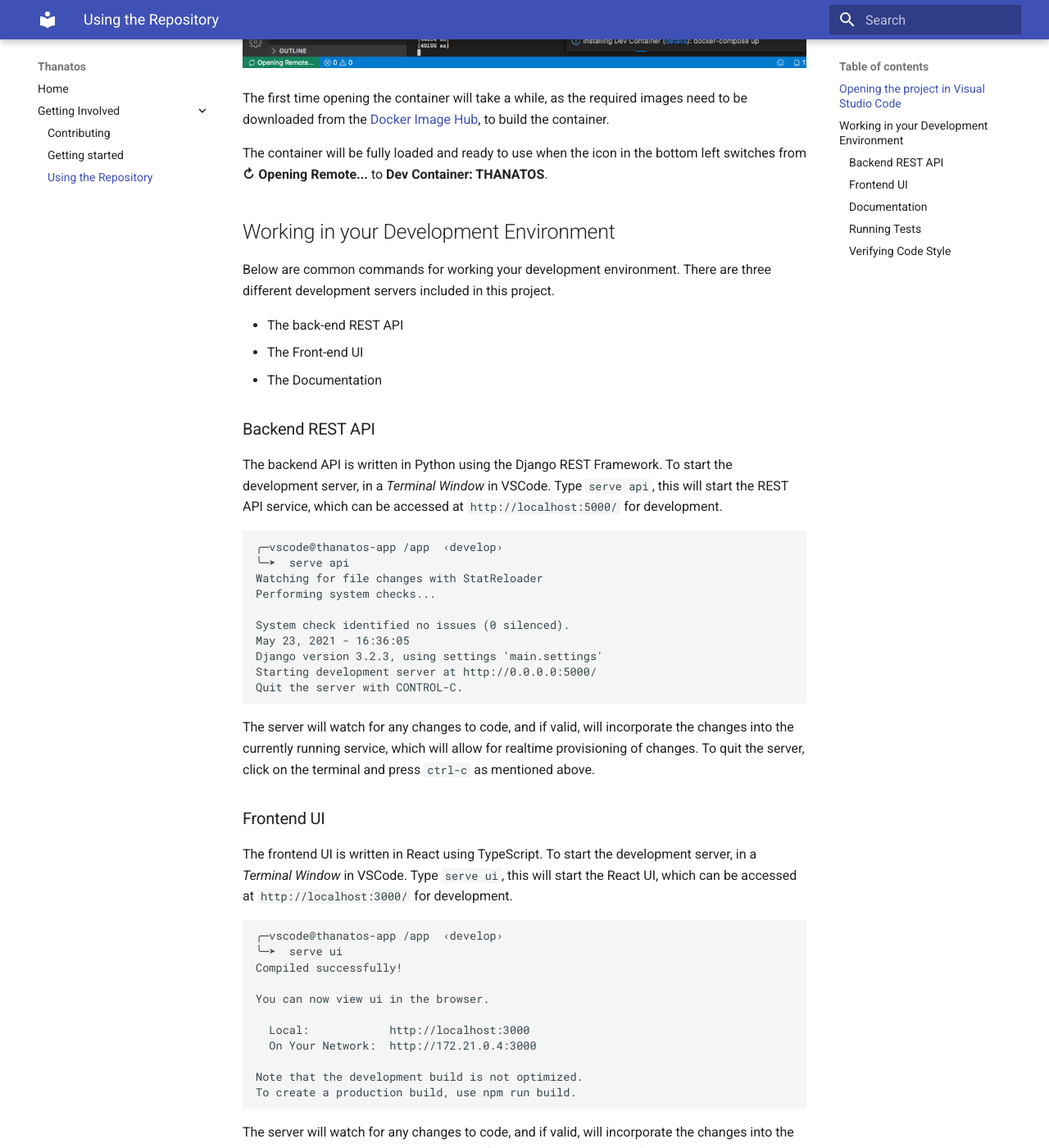
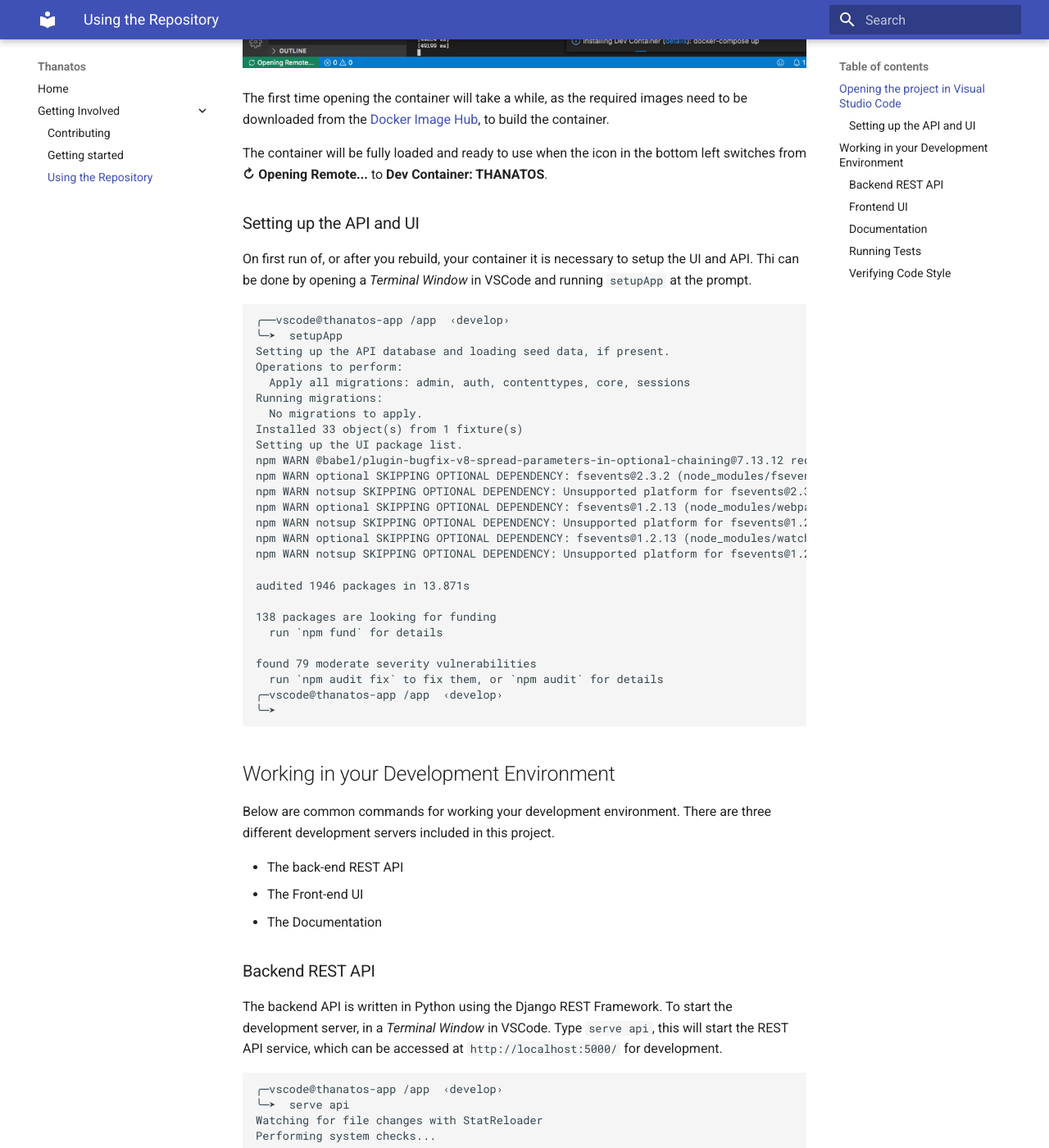
Before and after one commit to psmware-labs/thanatos-ui, an MkDocs documentation site: the page built from docs/contributing/using-the-repo.md, in a window 1280 px wide and 1400 px high, scrolled down 858 px. Shown: the whole window at 82% size. Built offline with MkDocs 1.6.1 and Material for MkDocs 9.7.7, drawn with Linux system fonts in a browser that asks for light colours.

Commit message:
fix: documentation, admin scripts

````diff
--- a/docs/contributing/using-the-repo.md
+++ b/docs/contributing/using-the-repo.md
@@ -19,6 +19,39 @@ The project will now open in a docker container.
 The first time opening the container will take a while, as the required images need to be downloaded from the [Docker Image Hub](https://hub.docker.com/), to build the container.
 
 The container will be fully loaded and ready to use when the icon in the bottom left switches from **↻ Opening Remote...** to **Dev Container: THANATOS**.
+
+### Setting up the API and UI
+
+On first run of, or after you rebuild, your container it is necessary to setup the UI and API. Thi can be done by opening a _Terminal Window_ in VSCode and running `setupApp` at the prompt.
+
+```nohighlight
+╭──vscode@thanatos-app /app  ‹develop›
+╰─➤  setupApp
+Setting up the API database and loading seed data, if present.
+Operations to perform:
+  Apply all migrations: admin, auth, contenttypes, core, sessions
+Running migrations:
+  No migrations to apply.
+Installed 33 object(s) from 1 fixture(s)
+Setting up the UI package list.
+npm WARN @babel/plugin-bugfix-v8-spread-parameters-in-optional-chaining@7.13.12 requires a peer of @babel/core@^7.13.0 but none is installed. You must install peer dependencies yourself.
+npm WARN optional SKIPPING OPTIONAL DEPENDENCY: fsevents@2.3.2 (node_modules/fsevents):
+npm WARN notsup SKIPPING OPTIONAL DEPENDENCY: Unsupported platform for fsevents@2.3.2: wanted {"os":"darwin","arch":"any"} (current: {"os":"linux","arch":"x64"})
+npm WARN optional SKIPPING OPTIONAL DEPENDENCY: fsevents@1.2.13 (node_modules/webpack-dev-server/node_modules/fsevents):
+npm WARN notsup SKIPPING OPTIONAL DEPENDENCY: Unsupported platform for fsevents@1.2.13: wanted {"os":"darwin","arch":"any"} (current: {"os":"linux","arch":"x64"})
+npm WARN optional SKIPPING OPTIONAL DEPENDENCY: fsevents@1.2.13 (node_modules/watchpack-chokidar2/node_modules/fsevents):
+npm WARN notsup SKIPPING OPTIONAL DEPENDENCY: Unsupported platform for fsevents@1.2.13: wanted {"os":"darwin","arch":"any"} (current: {"os":"linux","arch":"x64"})
+
+audited 1946 packages in 13.871s
+
+138 packages are looking for funding
+  run `npm fund` for details
+
+found 79 moderate severity vulnerabilities
+  run `npm audit fix` to fix them, or `npm audit` for details
+╭─vscode@thanatos-app /app  ‹develop›
+╰─➤
+```
 
 ## Working in your Development Environment
 
````
Also changed, not shown: 4 other files.
